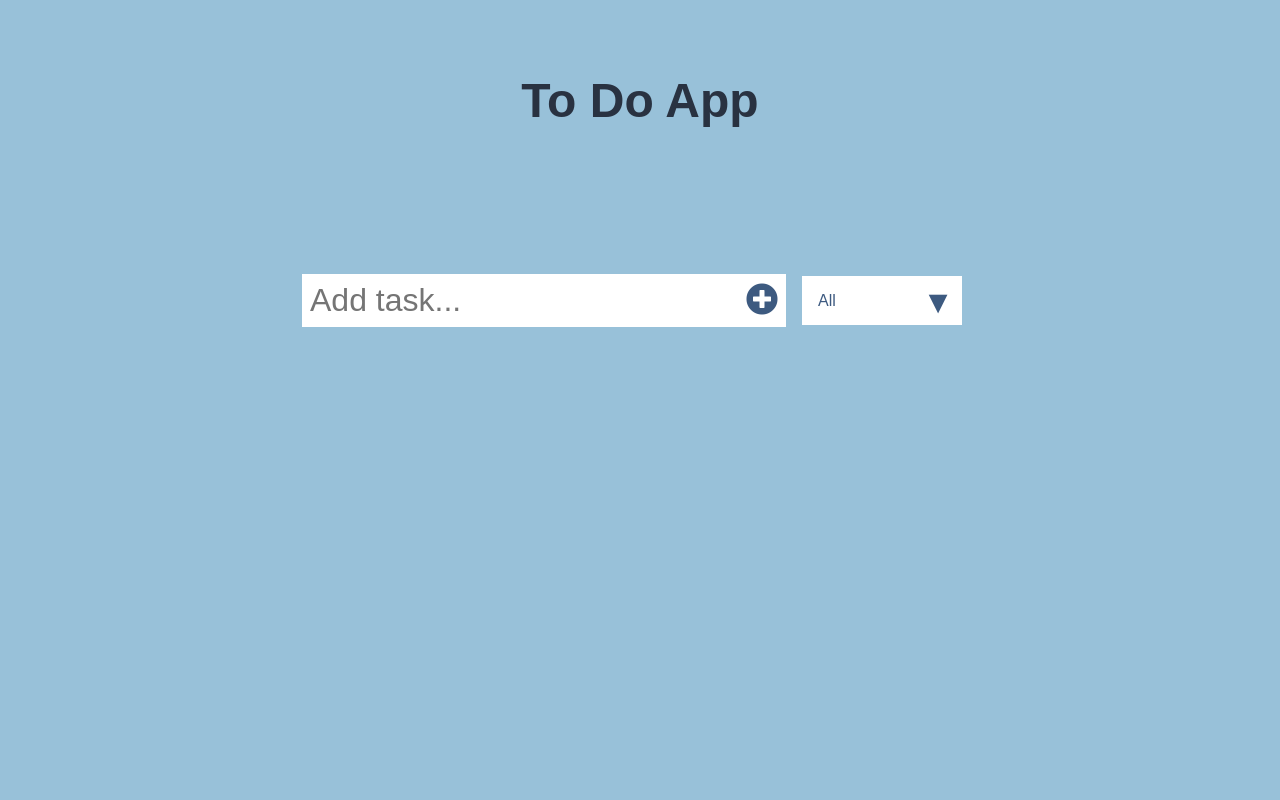
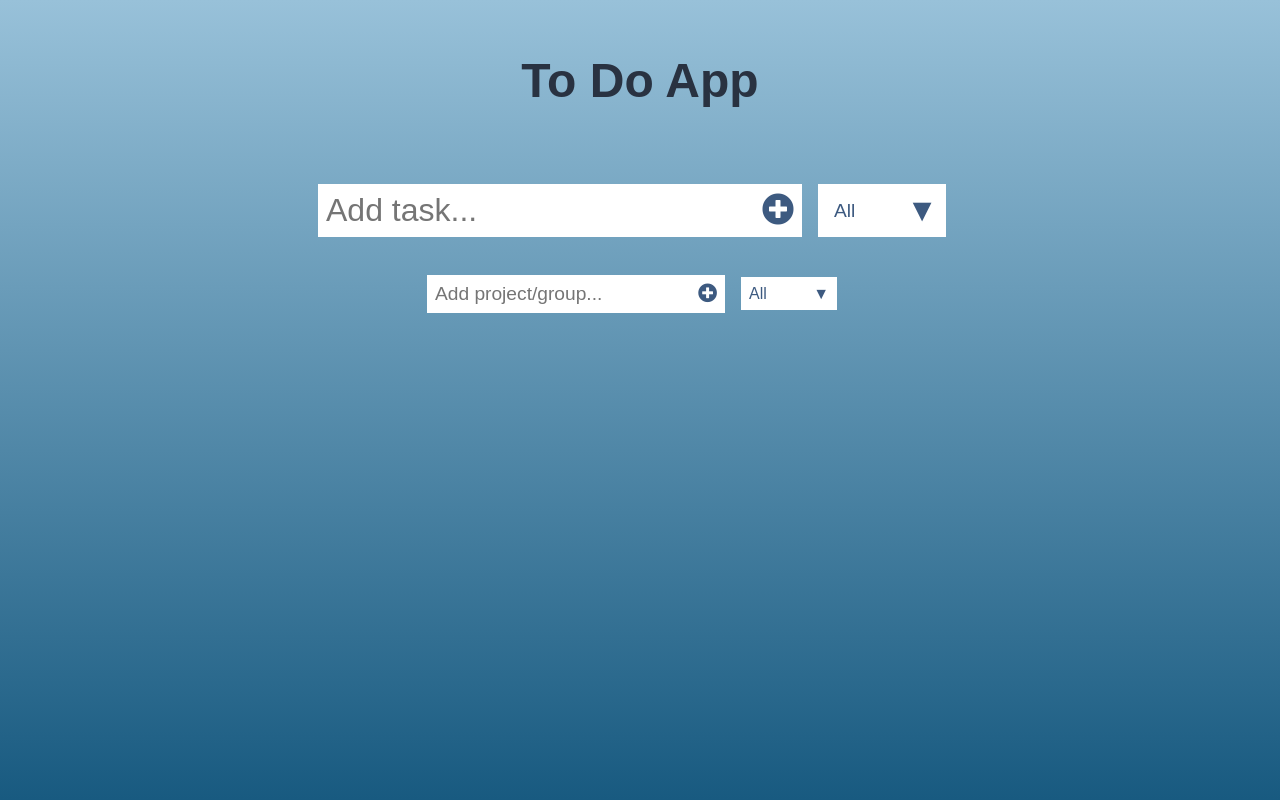
Before and after one commit to AdamMisiak/To_do_list, a PHP site: page / in a window 1280 px wide. Run offline with PHP 8.4, Linux system fonts and the light colour scheme; some libraries are stand-ins or nearby versions.

Commit message:
Project input/form added

```diff
--- a/app.js
+++ b/app.js
@@ -89,8 +89,6 @@ function filterPriority(event){
         if (element.classList)
             if (element.classList.item(0) == 'to-do-box'){
                 priority = element.classList.item(1)
-                console.log(event.target.value);
-
                 switch(event.target.value){
 
                     case "all":
--- a/index.html
+++ b/index.html
@@ -12,11 +12,12 @@
         <h1>To Do App</h1>
     </header>
 
-    <form>
+    <form class="task-form">
         <input type="text" class="to-do-input" placeholder="Add task...">
         <button class="to-do-button" type="submit">
-            <i class="fas fa-plus-circle"></i>
+            <span title="Add new task"><i class="fas fa-plus-circle"></i></span>
         </button>
+
         <div class="select">
             <select name="filter-priority" class="filter-priority">
                 <option value="all">All</option>
@@ -26,6 +27,23 @@
             </select>
         </div>
     </form>
+    <form class="project-form">
+        <input type="text" class="project-input" placeholder="Add project/group...">
+        <button class="project-button" type="submit">
+            <i class="fas fa-plus-circle"></i>
+        </button>
+
+        <div class="select">
+            <select name="filter-project" class="filter-project">
+                <option value="all">All</option>
+                <option value="low-priority">Low</option>
+                <option value="medium-priority">Medium</option>
+                <option value="high-priority">High</option>
+            </select>
+        </div>
+    </form>
+
+
 
     <div class="to-do-container">
         <ul id="to-do-list" class="to-do-list">
--- a/styles.css
+++ b/styles.css
@@ -5,79 +5,72 @@
 }
 
 body{
-    background-color: rgb(152, 193, 217);
+    /* background-color: rgb(152, 193, 217); */
+    background-image: linear-gradient(180deg, rgb(152, 193, 217),rgb(24, 90, 128));
     color: rgb(41, 50, 65);
     font-family: sans-serif;
     min-height: 100vh;
 }
 
-header, form{
-    min-height: 25vh;
+.task-form{
+    min-height: 10vh;
+    display: flex;
+    justify-content: center;
+    align-items: center;
+}
+
+.project-form{
     display: flex;
     justify-content: center;
     align-items: center;
 }
 
 header{
+    min-height: 20vh;
+    display: flex;
+    justify-content: center;
+    align-items: center;
     font-size: 1.5rem;
 }
 
 
 /* FORM STYLES */
-form{
+.task-form{
     padding: 0.5rem;
     font-size: 2rem;
 }
 
-form button{
+.task-form, button{
     cursor: pointer;
     outline:none;
     transition: all 0.4s;
     color: rgb(61, 90, 128);
 }
 
-form button:hover{
+.task-form, button:hover{
     color: rgb(152, 193, 217);
 }
 
-form input,
-form button {
+.to-do-input,
+.to-do-button {
     padding: 0.5rem;
     font-size: 2rem;
     border: none;
-    outline:none;
+    outline: none;
     background-color: white;
 }
 
-/* PRIORITY BUTTONS STYLES */
-.low-button,
-.medium-button,
-.high-button{
-    display: inline-block;
+.project-input,
+.project-button {
     padding: 0.5rem;
-    font-size: 1.7rem;
+    font-size: 1.2rem;
     border: none;
-    outline:none;
+    outline: none;
     background-color: white;
-    cursor: pointer;
-    transition: all 0.4s;
-    color: rgb(61, 90, 128);
 }
 
-.low-button:hover{
-    color: rgb(42, 148, 26);
-}
-
-.medium-button:hover{
-    color: rgb(230, 199, 28);
-}
-
-.high-button:hover{
-    color: rgb(197, 43, 22);
-}
-
-.priority-button{
-    text-align: center;
+.project-form{
+    margin-bottom: 3rem;
 }
 
 
@@ -179,28 +172,37 @@ form button {
     opacity: 0;
 }
 
-/* FILTERING STYLES */
+/* FILTERING BOX STYLES */
 select{
-    -webkit-appearance: none;
-    -moz-appearance: none;
     appearance: none;
     outline: none;
     border: none;
 }
 
+
+/* FILTERING STYLES */
 .select{
     margin: 1rem;
     position: relative;
     overflow: hidden;
 }
 
-select{
+.filter-priority{
     color: rgb(61, 90, 128);
     background-color: white;
-    width: 10rem;
+    width: 8rem;
     cursor: pointer;
     padding: 1rem;
-    font-size: 1.0rem;
+    font-size: 1.2rem;
+}
+
+.filter-project{
+    color: rgb(61, 90, 128);
+    background-color: white;
+    width: 6rem;
+    cursor: pointer;
+    padding: 0.5rem;
+    font-size: 1rem;
 }
 
 .select::after{
```
